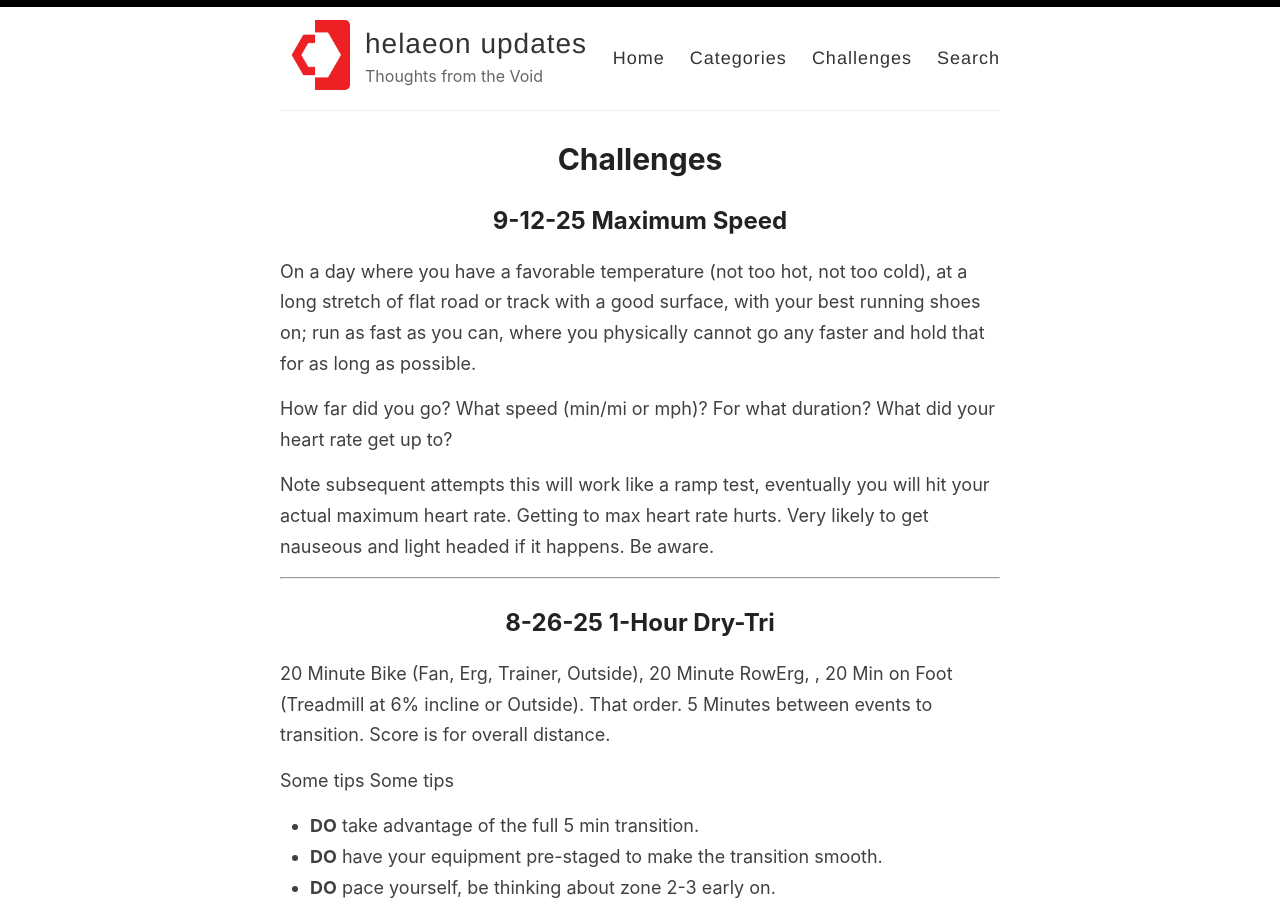
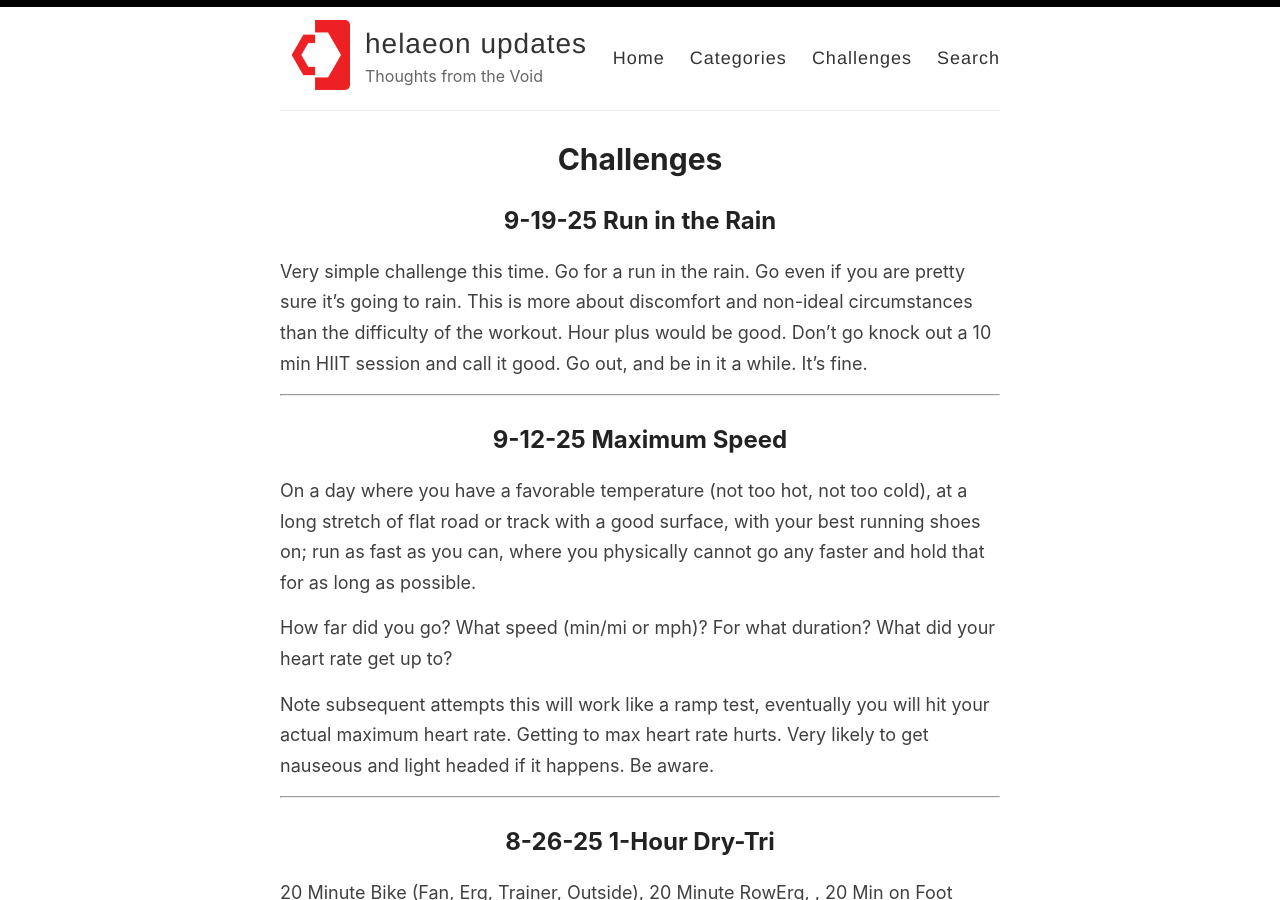
Before and after one commit to helaeon/helaeon.github.io, a Jekyll site: the page built from _pages/challenges.md, in a window 1280 px wide and 900 px high. Built offline with Jekyll 4.4.1, drawn with Linux system fonts in a browser that asks for light colours.

Commit message:
Add files via upload

```diff
--- a/_pages/challenges.md
+++ b/_pages/challenges.md
@@ -3,6 +3,12 @@ layout: page
 permalink: /challenges/
 title: Challenges
 ---
+**9-19-25** Run in the Rain
+------
+Very simple challenge this time. Go for a run in the rain. Go even if you are pretty sure it's going to rain. This is more about discomfort and non-ideal circumstances than the difficulty of the workout. Hour plus would be good. Don't go knock out a 10 min HIIT session and call it good. Go out, and be in it a while. It's fine.
+
+------
+
 **9-12-25** Maximum Speed
 ------
 On a day where you have a favorable temperature (not too hot, not too cold), at a long stretch of flat road or track with a good surface, with your best running shoes on; run as fast as you can, where you physically cannot go any faster and hold that for as long as possible.
```
